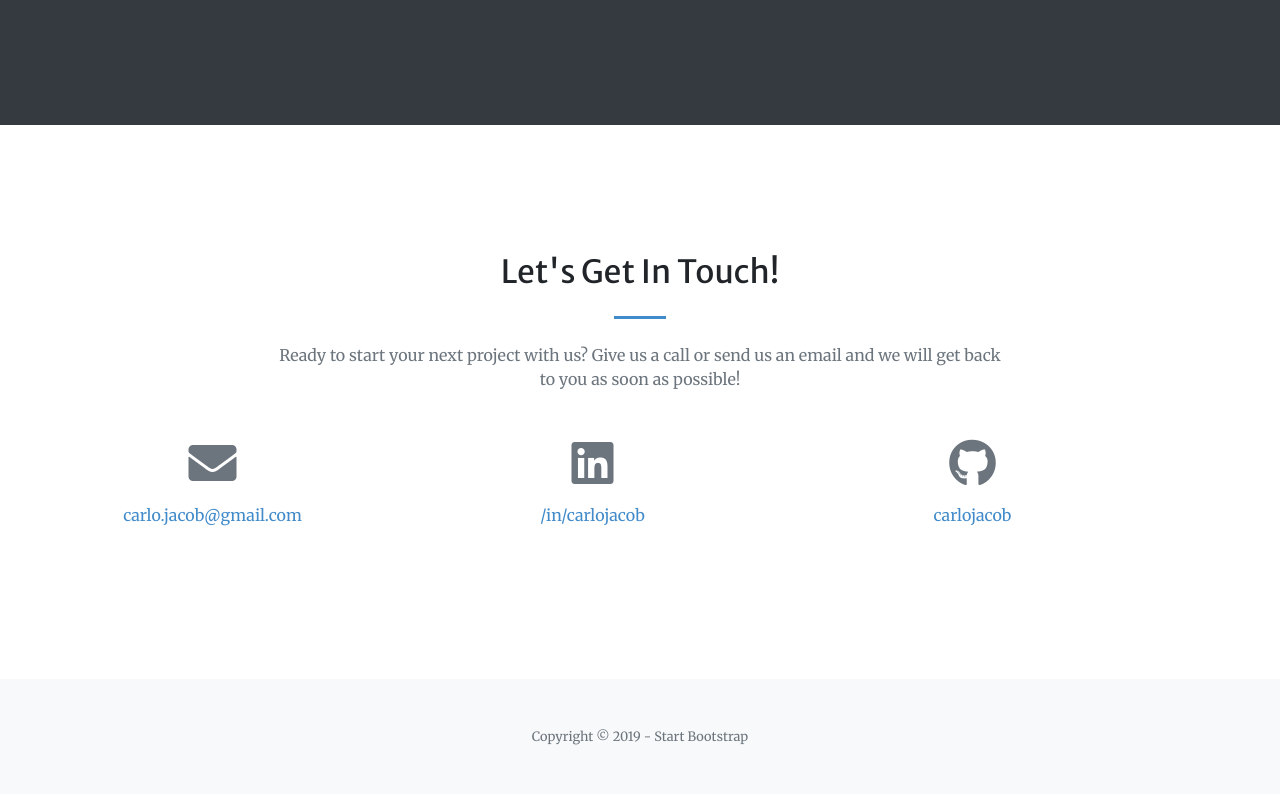
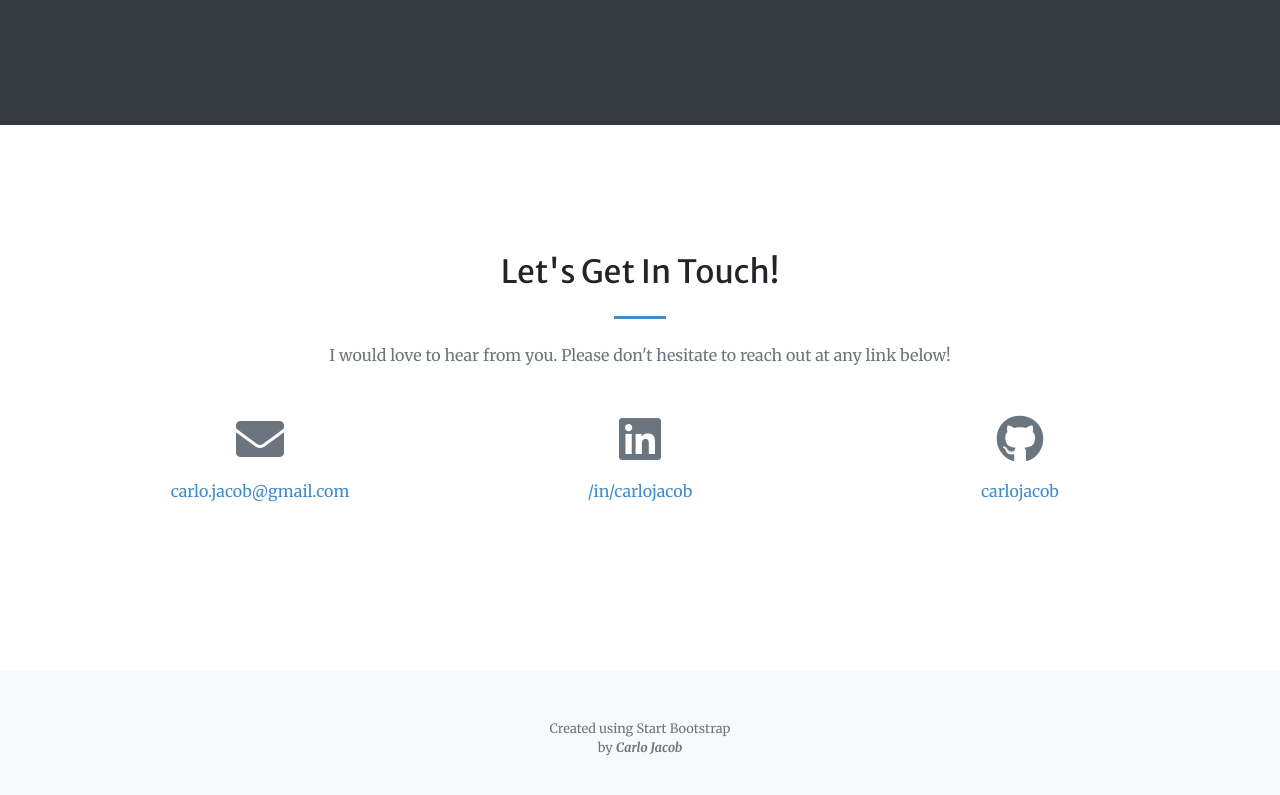
Before and after one commit to carlojacob/carlojacob.github.io, a website with bundled scripts: page index.html in a window 1280 px wide. Shown: the part 3282-4077 px from the top of the page. Built offline with nearby package versions, Linux system fonts and the light colour scheme.

Commit message:
Edit contact and footer sections
- Personalize contact text.
- Wrap contact link text in `<p>` tags.
- Personalize footer text.

```diff
--- a/index.html
+++ b/index.html
@@ -313,26 +313,26 @@
         <div class="col-lg-8 text-center">
           <h2 class="mt-0">Let's Get In Touch!</h2>
           <hr class="divider my-4">
-          <p class="text-muted mb-5">Ready to start your next project with us? Give us a call or send us an email and we will get back to you as soon as possible!</p>
+          <p class="text-muted mb-5">I would love to hear from you. Please don't hesitate to reach out at any link below!</p>
         </div>
       </div>
       <div class="row">
-        <div class="col-lg-3 col-sm-6 mr-auto text-center mb-4">
+        <div class="col-lg-4 col-sm-6 mr-auto text-center mb-4">
           <a class="d-block" href="mailto:carlo.jacob@gmail.com">
-            <i class="fas fa-envelope fa-3x mb-3 text-muted"></i><br/>
-            carlo.jacob@gmail.com
+            <i class="fas fa-envelope fa-3x mb-3 text-muted"></i>
+            <p>carlo.jacob@gmail.com</p>
           </a>
         </div>
-        <div class="col-lg-3 col-sm-6 mr-auto text-center mb-4">
+        <div class="col-lg-4 col-sm-6 mr-auto text-center mb-4">
           <a class="d-block" href="https://www.linkedin.com/in/carlojacob/">
-            <i class="fab fa-linkedin fa-3x mb-3 text-muted"></i><br/>
-            /in/carlojacob
+            <i class="fab fa-linkedin fa-3x mb-3 text-muted"></i>
+            <p>/in/carlojacob</p>
           </a>
         </div>
-        <div class="col-lg-3 col-sm-6 mr-auto text-center mb-4">
+        <div class="col-lg-4 col-sm-6 mr-auto text-center mb-4">
           <a class="d-block" href="https://github.com/carlojacob">
-            <i class="fab fa-github fa-3x mb-3 text-muted"></i><br/>
-            carlojacob
+            <i class="fab fa-github fa-3x mb-3 text-muted"></i>
+            <p>carlojacob</p>
           </a>
         </div>
       </div>
@@ -342,7 +342,9 @@
   <!-- Footer -->
   <footer class="bg-light py-5">
     <div class="container">
-      <div class="small text-center text-muted">Copyright &copy; 2019 - Start Bootstrap</div>
+      <div class="small text-center text-muted">
+        Created using Start Bootstrap<br>by <b><em>Carlo Jacob</em></b>
+      </div>
     </div>
   </footer>
 
```
